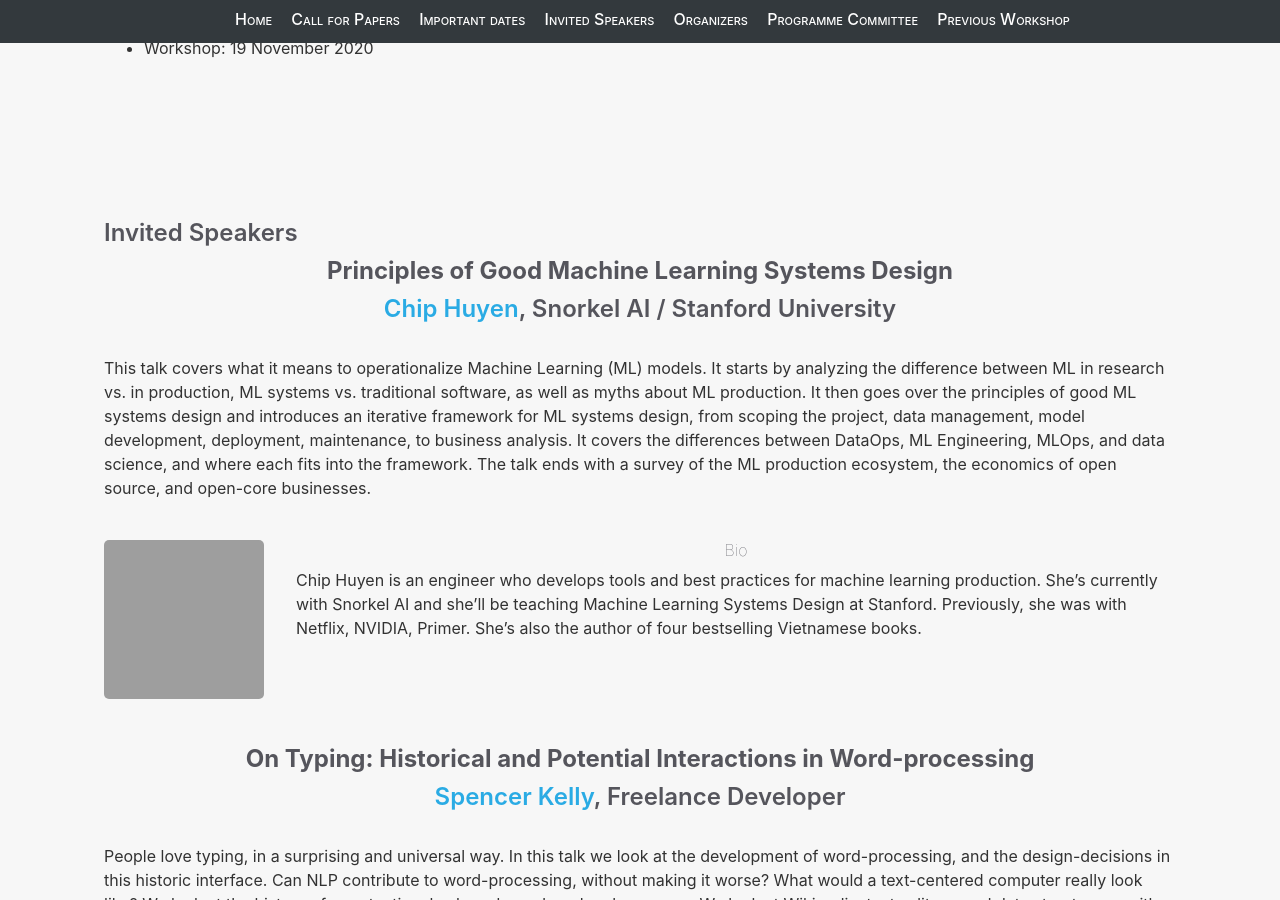
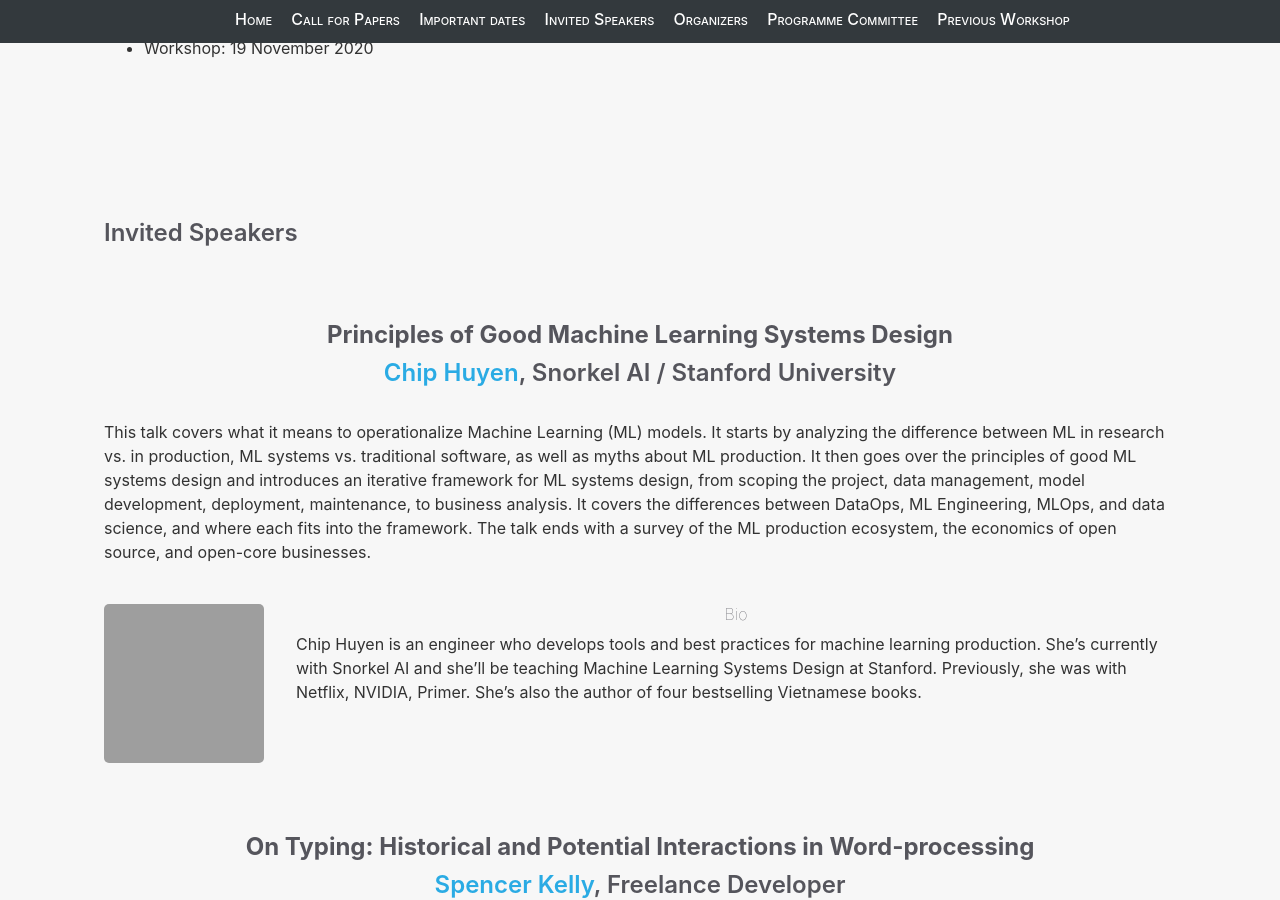
Before and after one commit to nlposs/nlposs.github.io, a Jekyll site: the page built from 2020/index.md, in a window 1280 px wide and 900 px high, scrolled down 2832 px. Built offline with Jekyll 4.4.1, drawn with Linux system fonts in a browser that asks for light colours; grey boxes are pictures that could not be loaded.

Commit message:
Add more pads

```diff
--- a/2020/index.md
+++ b/2020/index.md
@@ -88,6 +88,7 @@ The 2nd NLP-OSS workshop will be co-located with the EMNLP 2020 conference.
 - Workshop: 19 November 2020
 
 ## Invited Speakers
+<br><br>
 
 <h3><strong>Principles of Good Machine Learning Systems Design</strong> </h3>
 <h3> <a href="https://huyenchip.com">Chip Huyen</a>, Snorkel AI / Stanford University </h3>
@@ -100,7 +101,7 @@ This talk covers what it means to operationalize Machine Learning (ML) models. I
 <h4> Bio </h4>
 <p>Chip Huyen is an engineer who develops tools and best practices for machine learning production. She’s currently with Snorkel AI and she’ll be teaching Machine
 Learning Systems Design at Stanford. Previously, she was with Netflix, NVIDIA, Primer. She’s also the author of four bestselling Vietnamese books.</p>
-<br><br><br>
+<br><br><br><br>
 
 <h3><strong>On Typing: Historical and Potential Interactions in Word-processing</strong> </h3>
 <h3> <a href="https://spencermounta.in/">Spencer Kelly</a>, Freelance Developer </h3>
```
